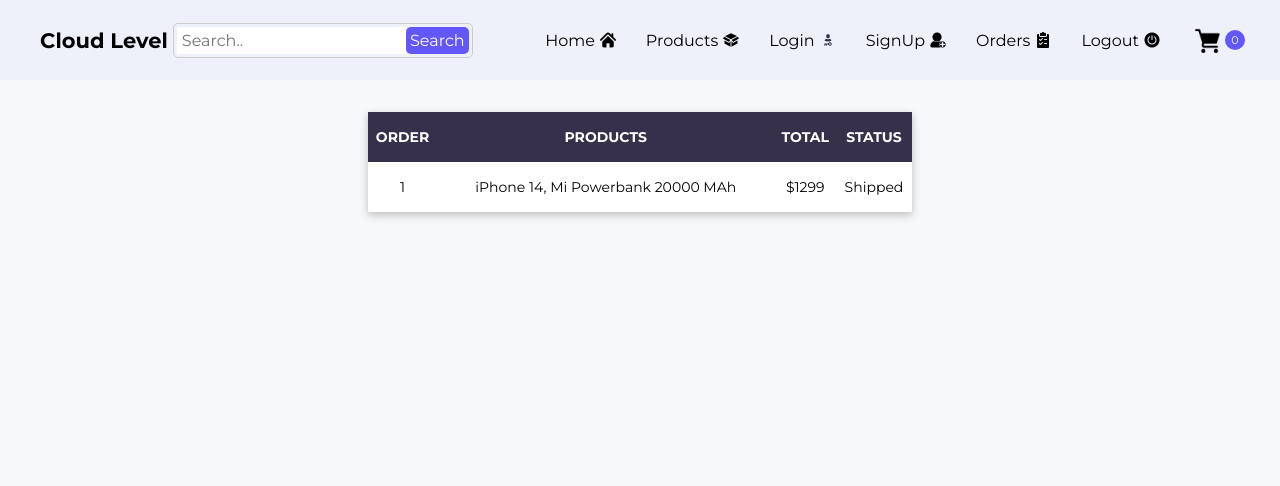
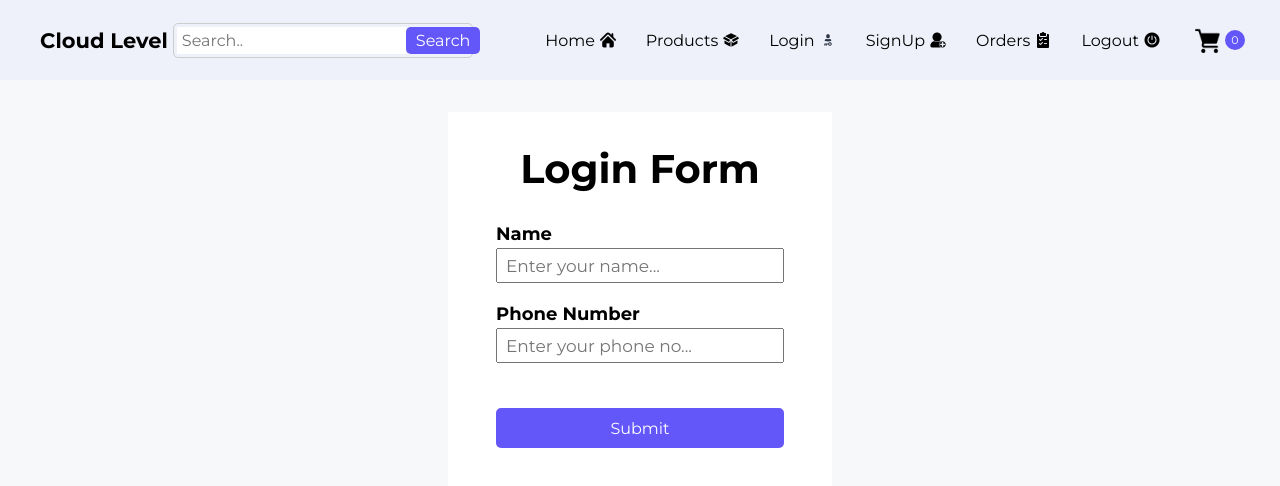
Before and after one commit to sanju918/webcart, a React (Vite) app: page /products/1 in a window 1280 px wide. Shown: the top 486 px of the page. Built offline with nearby package versions, Linux system fonts and the light colour scheme.

Commit message:
added formdesign

```diff
--- a/package.json
+++ b/package.json
@@ -11,7 +11,8 @@
   },
   "dependencies": {
     "react": "^18.2.0",
-    "react-dom": "^18.2.0"
+    "react-dom": "^18.2.0",
+    "react-hook-form": "^7.43.9"
   },
   "devDependencies": {
     "@types/react": "^18.2.56",
--- a/src/App.jsx
+++ b/src/App.jsx
@@ -1,6 +1,7 @@
 import "./App.css";
-import CartPage from "./components/Cart/CartPage";
-import MyOrder from "./components/MyOrder/MyOrder";
+import LoginPage from "./components/Authentication/LoginPage";
+// import CartPage from "./components/Cart/CartPage";
+// import MyOrder from "./components/MyOrder/MyOrder";
 import Navbar from "./components/Navbar/Navbar";
 
 // import HomePage from "./components/Home/HomePage";
@@ -17,7 +18,8 @@ const App = () => {
         {/* <ProductsPage /> */}
         {/* <SingleProductPage /> */}
         {/* <CartPage /> */}
-        <MyOrder />
+        {/* <MyOrder /> */}
+        <LoginPage />
       </main>
     </div>
   );
--- /dev/null
+++ b/src/components/Authentication/LoginPage.css
@@ -0,0 +1,54 @@
+.form_page {
+    justify-content: center;
+}
+
+.authentication_form {
+    width: 30%;
+    padding: 32px 48px;
+    margin-top: 32px;
+    background-color: #fff;
+}
+
+.authentication_form h2 {
+    font-size: 40px;
+    margin-bottom: 30px;
+    text-align: center;
+}
+
+.form_inputs div {
+    display: flex;
+    flex-direction: column;
+    margin-bottom: 20px;
+}
+
+.form_inputs label {
+    font-size: 18px;
+    font-weight: 600;
+    margin-bottom: 3px;
+}
+
+.form_text_input {
+    height: 35px;
+    padding: 0 8px;
+    font-size: 17px;
+    font-weight: 500;
+    outline: none;
+}
+
+.form_submit {
+    height: 40px;
+    width: 100%;
+    margin: 25px 0 10px;
+    padding: 0 10px;
+    font-size: 16px;
+    font-weight: 500;
+    border: none;
+    border-radius: 5px;
+    background-color: #6457f9;
+    color: #fff;
+    cursor: pointer;
+}
+
+.form_submit:hover {
+    background-color: #4334e6fd;
+}
--- /dev/null
+++ b/src/components/Authentication/LoginPage.jsx
@@ -0,0 +1,45 @@
+import "./LoginPage.css";
+import { useForm } from "react-hook-form";
+
+const LoginPage = () => {
+  const { register, handleSubmit } = useForm();
+
+  const onSubmit = (formData) => console.log(formData);
+  return (
+    <>
+      <section className="align_center form_page">
+        <form
+          action=""
+          className="authentication_form"
+          onSubmit={handleSubmit(onSubmit)}
+        >
+          <h2>Login Form</h2>
+          <div className="form_inputs">
+            <div>
+              <label htmlFor="name">Name</label>
+              <input
+                type="text"
+                id="name"
+                className="form_text_input"
+                placeholder="Enter your name..."
+                {...register("name")}
+              />
+            </div>
+            <div>
+              <label htmlFor="phone">Phone Number</label>
+              <input
+                type="number"
+                id="phone"
+                className="form_text_input"
+                placeholder="Enter your phone no..."
+                {...register("phone", { valueAsNumber: true })}
+              />
+            </div>
+            <button className="form_submit">Submit</button>
+          </div>
+        </form>
+      </section>
+    </>
+  );
+};
+export default LoginPage;
--- a/src/components/Navbar/Navbar.css
+++ b/src/components/Navbar/Navbar.css
@@ -33,8 +33,7 @@
 
 .search_button {
     height: 100%;
-    width: 30%;
-    padding: 0;
+    padding: 0 10px;
     font-size: 16px;
     font-weight: 500;
     border: none;
```
Also changed, not shown: 1 other file (tests, documents, lock files or other folders).
